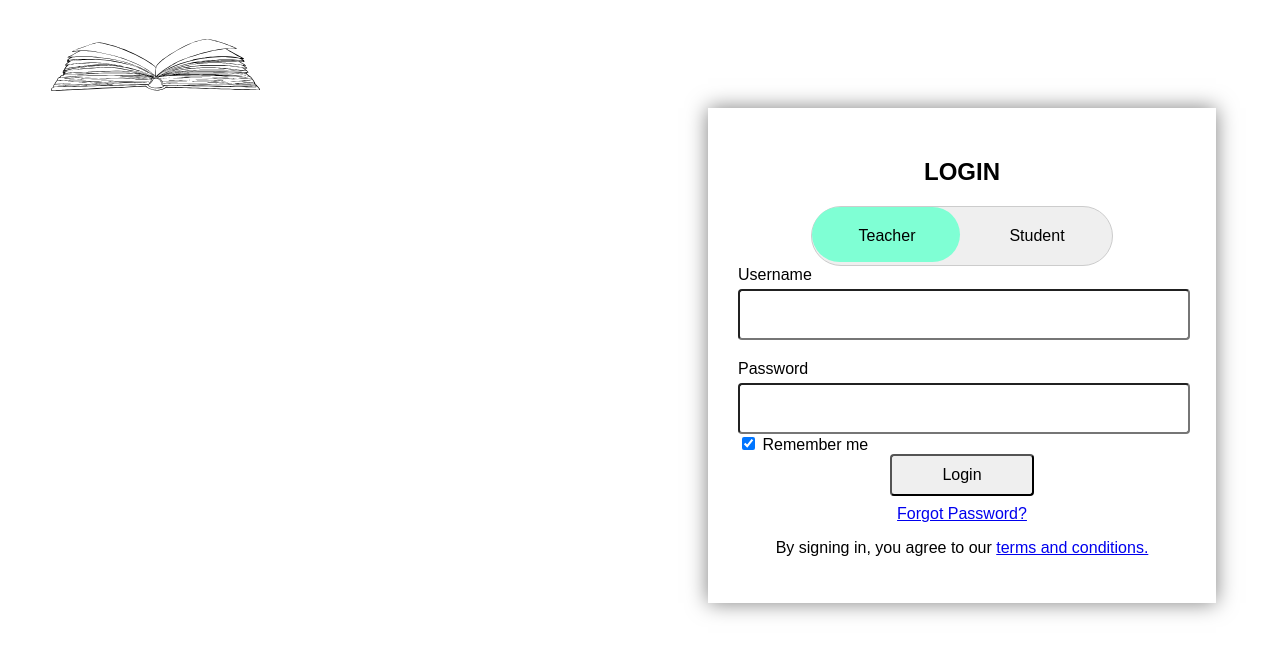
After one commit to ksav002/karyalaya, a PHP site: page /login.php in a window 1280 px wide. The commit adds this page. Shown: the top 655 px of the page. Run offline with PHP 8.4, Linux system fonts and the light colour scheme.

Commit message:
3rd upload

```diff
--- a/css/style.css
+++ b/css/style.css
@@ -85,12 +85,16 @@ body{
     left: calc(50% + 1px);
 }
 
+.input-control label[for=password]{
+    display: block;
+    margin-top: 20px;
+}
+
 .input-control input{
     width: calc(100% - 40px);
     max-width: 100%;
     border-radius: 4px;
     margin-top: 5px;
-    margin-bottom: 20px;
     padding: 16px 20px;
 }
 
@@ -115,3 +119,7 @@ body{
 .terms{
     text-align: center;
 }
+
+.error{
+    color: red;
+}
--- /dev/null
+++ b/database/login_validation.php
@@ -0,0 +1,26 @@
+<?php
+    function connectDatabase() {
+        $connection = mysqli_connect('localhost', 'root', '', 'project');
+        if (!$connection) {
+            die('Database connection failed: ' . mysqli_connect_error());
+        }
+        return $connection;
+    }
+
+    function validateUser($username,$password){
+        $connection = connectDatabase();
+
+        $title = 'student';
+
+        $sql = "SELECT * FROM $title WHERE username = '$username' AND password = '" . md5($password) . "'";
+        $result = mysqli_query($connection,$sql);
+
+        if($result && mysqli_num_rows($result)>0){
+            mysqli_close($connection);
+            return true; // User exists and credentials are correct
+        } else {
+            mysqli_close($connection);
+            return false; // User does not exist or credentials are incorrect
+        }
+    }
+?>
--- /dev/null
+++ b/login.php
@@ -0,0 +1,88 @@
+<?php
+    session_start();
+    include_once 'database/login_validation.php';
+    if (isset($_POST['btnLogin'])){
+        $err=[];
+        if (isset($_POST['username']) && !empty($_POST['username']) && trim($_POST['username'])){
+            $username =  $_POST['username'];
+        } else {
+            $err['username'] = 'Please enter username';
+        }
+        if (isset($_POST['password']) && !empty($_POST['password']) && trim($_POST['password'])){
+            $password =  $_POST['password'];
+        } else {
+            $err['password'] = 'Please enter password';
+        }
+
+
+        if(count($err) == 0){
+            if (validateUser($username,$password)){
+                $_SESSION['username'] = $username;
+                header("location:dashboard.php");
+            } else {
+                $err['login'] = 'Invalid username or password';
+            }
+        }
+    }
+
+?>
+<!DOCTYPE html>
+<html lang="en">
+<head>
+    <meta charset="UTF-8">
+    <meta name="viewport" content="width=device-width, initial-scale=1.0">
+    <title>Login</title>
+    <link rel="stylesheet" href="css/style.css">
+</head>
+<body>
+    <div class="header">
+        <div class="logo">
+            <img src="images/logo.svg" alt="Assignment Digitalization">
+        </div>
+    </div>
+    <div class="container">
+        <h2 class="heading">
+            LOGIN
+        </h2>
+        <form action="" method="post">
+            <div class="toggle">
+                <input type="radio" value="Teacher" name="title" class="teacher" id="teacher" checked>
+                <label for="teacher">Teacher</label>
+
+                <input type="radio" value="Student" name="title" class="student" id="student">
+                <label for="student">Student</label>
+
+                <div class="slider">
+                    &nbsp;
+                </div>
+            </div>
+            <div class="form-box">
+                <div class="input-control">
+                    <label for="username">Username</label>
+                    <input type="text" name="username"/>
+                    <span class="error"><?php if (isset($err['username'])){echo $err['username'];} ?></span>
+                </div>
+                <div class="input-control">
+                    <label for="password">Password</label>
+                    <input type="password" name="password"/>
+                    <span class="error"><?php if (isset($err['password'])){echo $err['password'];} ?></span>
+                </div>
+                <div>
+                    <input type="checkbox" checked="checked" name="remember"/>
+                    <label for="remember">Remember me</label>
+                </div>
+                <span class="error"><?php if (isset($err['login'])) {echo $err['login'];} ?></span>
+                <div class="form-button">
+                    <input type="submit" value="Login" name="btnLogin">
+                </div>
+            </div>
+        </form>
+        <div class="forgot-password">
+            <a href="#">Forgot Password?</a>
+        </div>
+        <p class="terms">
+            By signing in, you agree to our <a href="#">terms and conditions.</a>
+        </p>
+    </div>
+</body>
+</html>
```
Also changed, not shown: login.html (deleted, +0 -56 lines), README.md.
